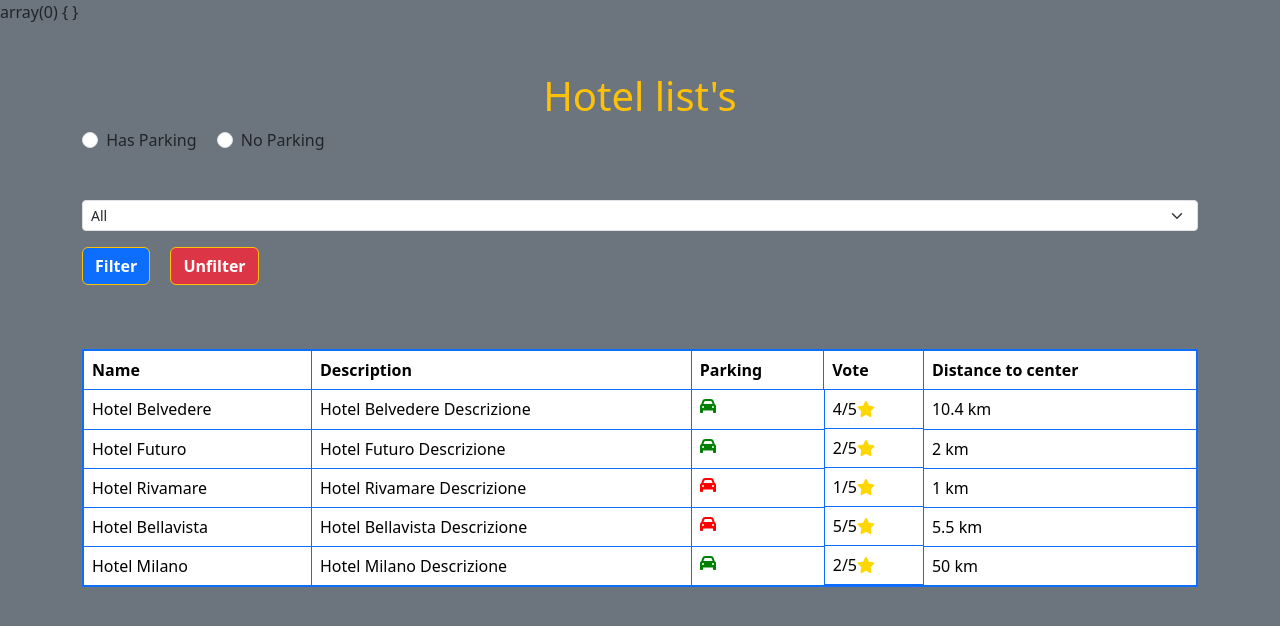
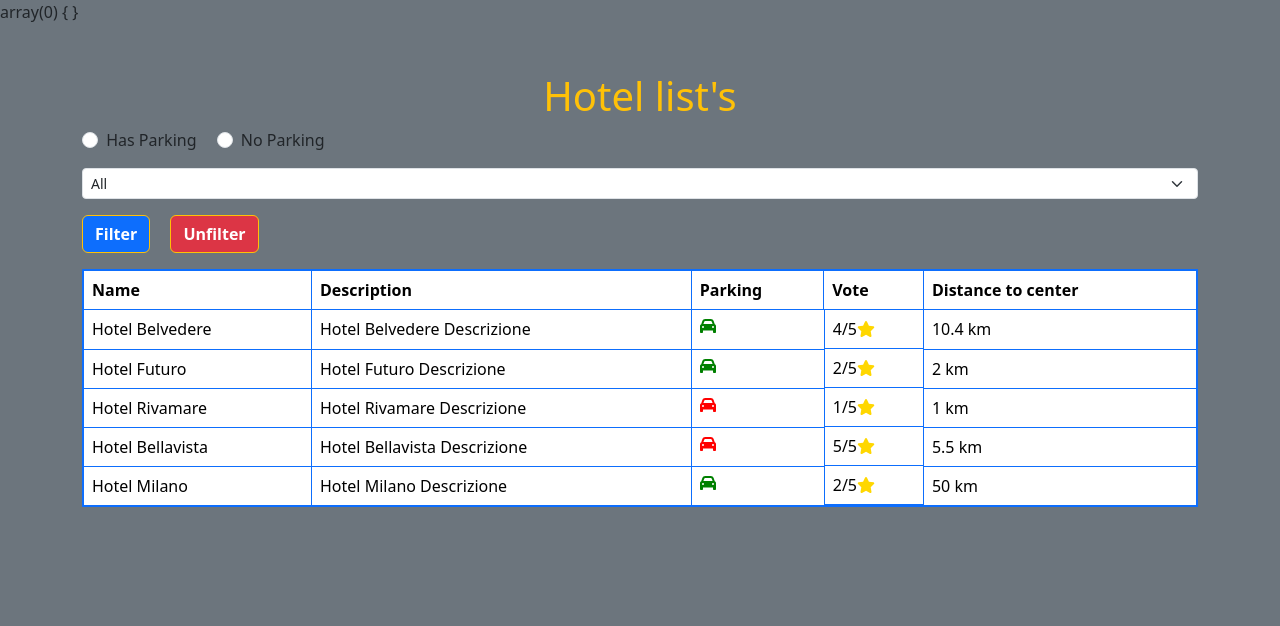
Before and after one commit to FabioVasi/php-hotel, a PHP site: page / in a window 1280 px wide. Shown: the top 626 px of the page. Run offline with PHP 8.4, Linux system fonts and the light colour scheme.

Commit message:
fix space

```diff
--- a/index.php
+++ b/index.php
@@ -117,7 +117,7 @@ if (isset($_GET['parking']) && $_GET['parking'] == 1) {
             <label class="me-3 form-check-label" for="no_parking">No Parking</label>
 
             <div class="mb-3">
-                <select class="form-select form-select-sm mt-5 mb-3" name="rating" id="rating">
+                <select class="form-select form-select-sm mt-3 mb-3" name="rating" id="rating">
                     <option value="" <?php echo (isset($_GET['rating']) && $_GET['rating'] == '' ? 'selected' : '') ?>>All</option>
                     <option value="1" <?php echo (isset($_GET['rating']) && $_GET['rating'] == 1 ? 'selected' : '') ?>>1+</option>
                     <option value="2" <?php echo (isset($_GET['rating']) && $_GET['rating'] == 2 ? 'selected' : '') ?>>2+</option>
@@ -132,7 +132,7 @@ if (isset($_GET['parking']) && $_GET['parking'] == 1) {
 
         <div class="row">
             <div class="col-12">
-                <table class="table border border-2 border-primary mt-5">
+                <table class="table border border-2 border-primary">
                     <thead>
                         <tr>
                             <th class="border-start border-primary" scope="col">Name</th>
```
